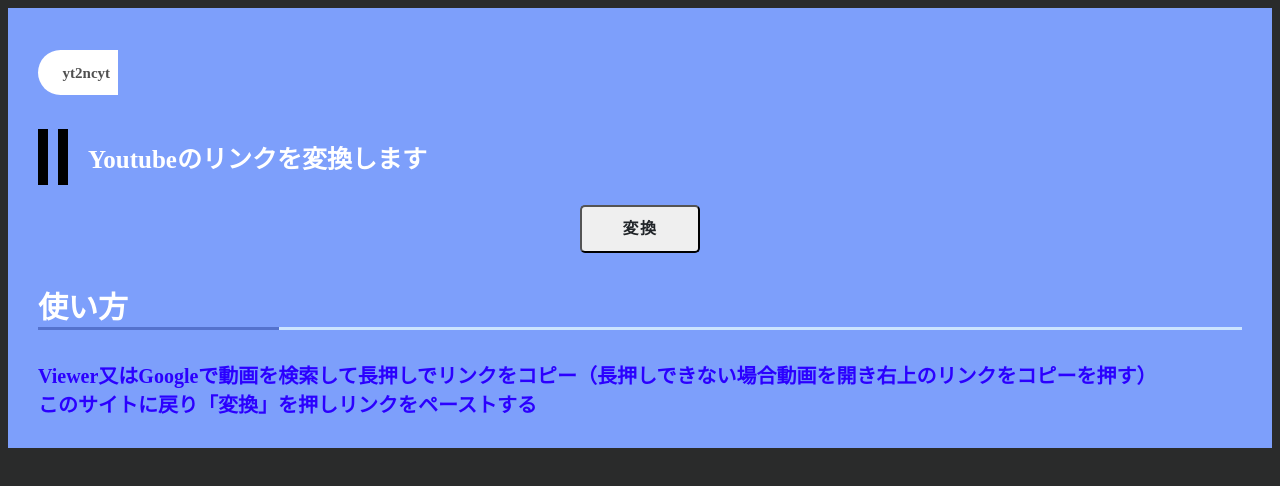
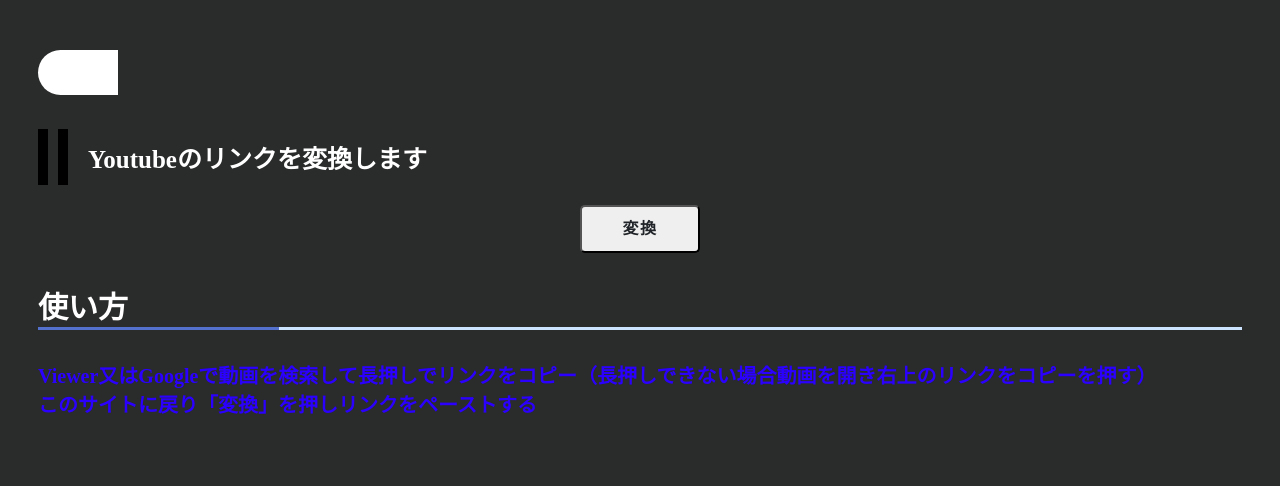
Before and after one commit to jinrui0713/yt2ncyt, a plain HTML site: page index.html in a window 1280 px wide. Drawn offline with Linux system fonts and the light colour scheme.

Commit message:
Update index.css

```diff
--- a/index.css
+++ b/index.css
@@ -21,7 +21,7 @@ h2 {
   font-size: 25px;
 }
 h1 {
-  color: #505050;/*文字色*/
+  color: #ffffff;/*文字色*/
   padding: 0.5em;/*文字周りの余白*/
   display: inline-block;/*おまじない*/
   line-height: 2;/*行高*/
@@ -39,7 +39,7 @@ h1:before {
 /* 背景用*/
 body {
   padding: 30px;
-  background: #7d9ffb;
+  background: #2a2b2b;
 }
 p {
   /* 水平方向の中央揃え */
```
